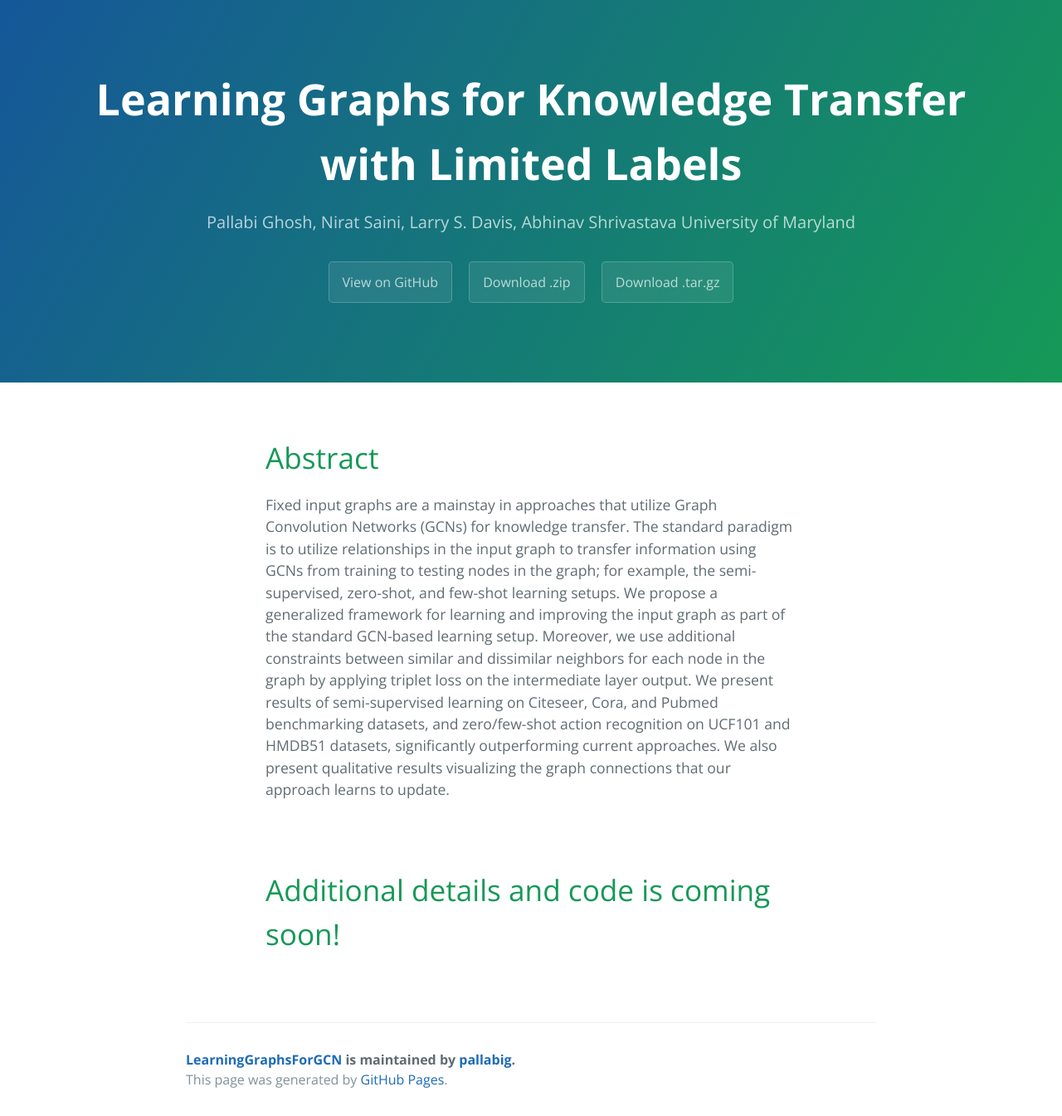
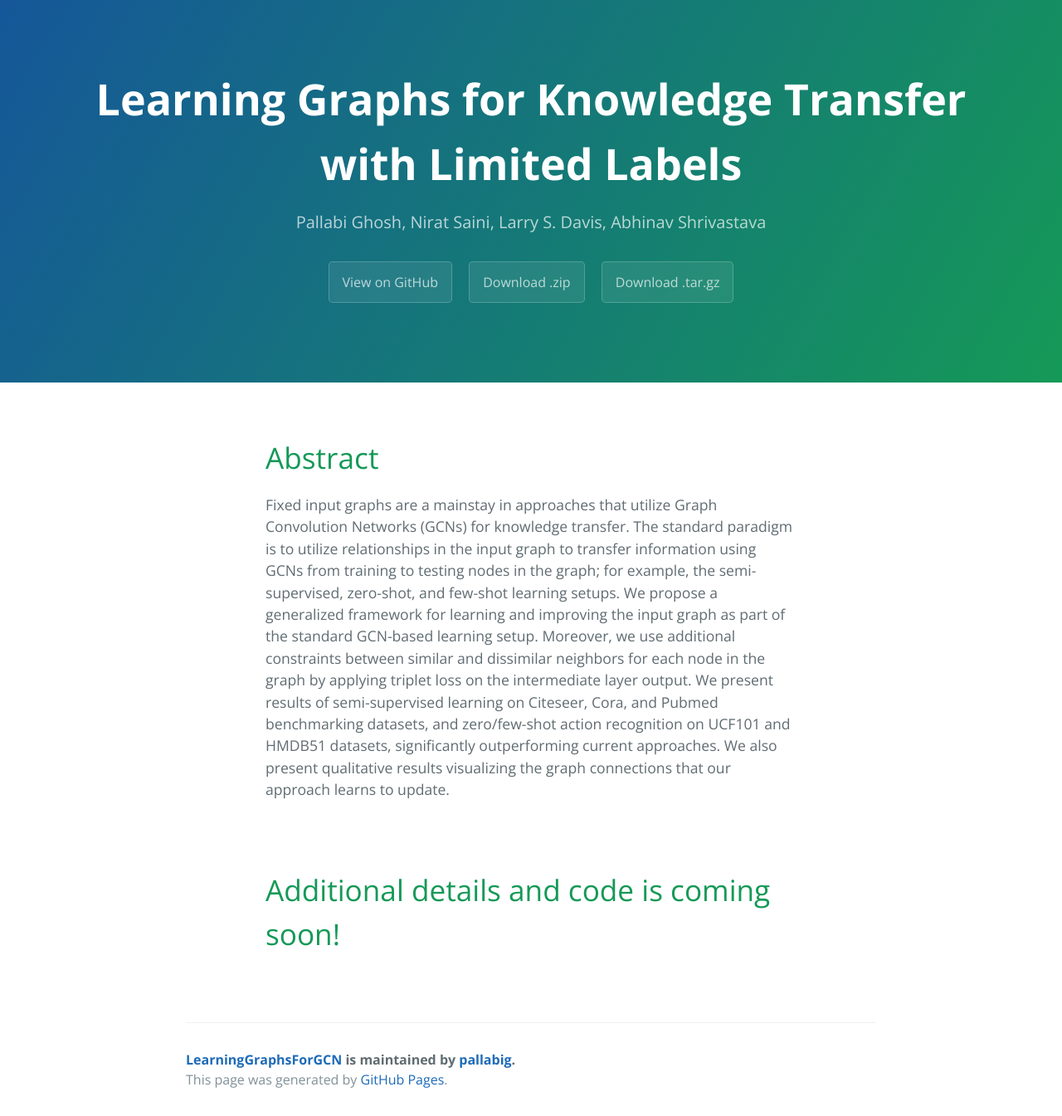
Before and after one commit to pallabig/LearningGraphsForGCN, a Jekyll site: the page built from index.md, in a window 1280 px wide. Shown: the whole page at 83% size. Built offline with Jekyll 4.4.1, drawn with Linux system fonts in a browser that asks for light colours; our own code applies the rules of GitHub Pages for plain Markdown files; some of the changed lines change nothing that is shown.

Commit message:
Update _config.yml

```diff
--- a/_config.yml
+++ b/_config.yml
@@ -8,4 +8,4 @@
              Pallabi Ghosh,        Nirat Saini,        Larry S. Davis,        Abhinav Shrivastava
 
 
-             University of Maryland
+content: University of Maryland
```
